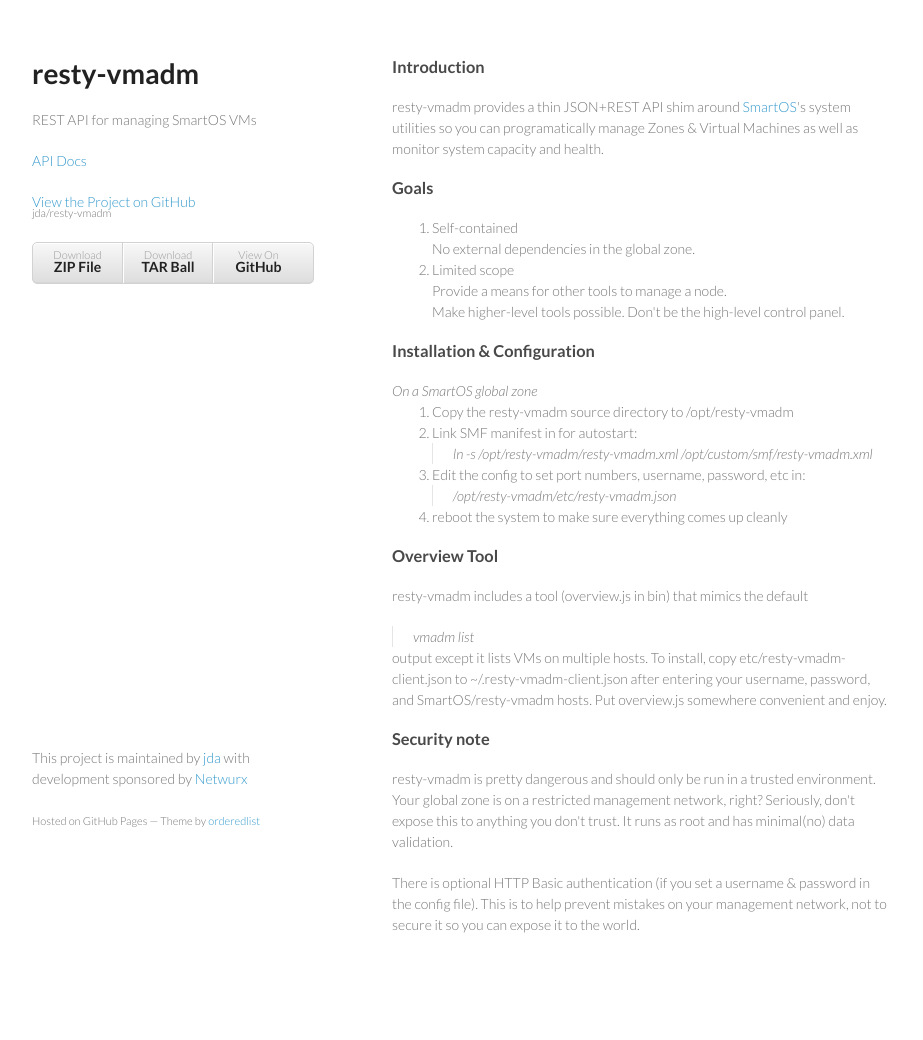
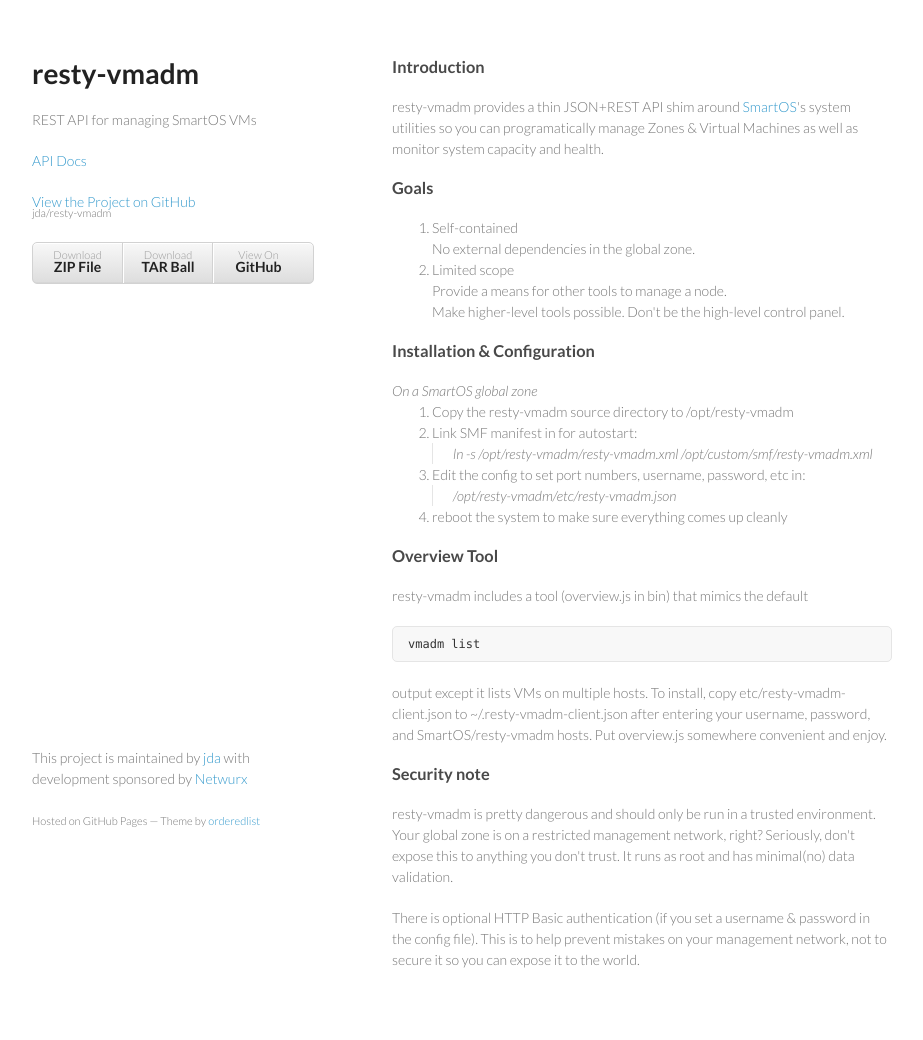
Before and after one commit to jda/resty-vmadm, a Jekyll site: the page index.html, which Jekyll copies as it is, in a window 1280 px wide. Shown: the whole page, without its empty margins (178-1101 px from the left). Built offline with Jekyll 4.4.1, drawn with Linux system fonts in a browser that asks for light colours; before the commit the page ends 1005 px from its top, so only the background shows below that.

Commit message:
fix formatting

```diff
--- a/index.html
+++ b/index.html
@@ -62,7 +62,7 @@
 
 <h3><a name="overview" class="anchor" href="#setup"><span class="octicon octicon-link"></span></a>Overview Tool</h3>
 <p>
-resty-vmadm includes a tool (overview.js in bin) that mimics the default <blockquote>vmadm list</blockquote> output except it lists VMs on multiple hosts. To install, copy etc/resty-vmadm-client.json to ~/.resty-vmadm-client.json after entering your username, password, and SmartOS/resty-vmadm hosts. Put overview.js somewhere convenient and enjoy.
+resty-vmadm includes a tool (overview.js in bin) that mimics the default <pre>vmadm list</pre> output except it lists VMs on multiple hosts. To install, copy etc/resty-vmadm-client.json to ~/.resty-vmadm-client.json after entering your username, password, and SmartOS/resty-vmadm hosts. Put overview.js somewhere convenient and enjoy.
 </p>
 
 <h3><a name="security" class="anchor" href="#security"><span class="octicon octicon-link"></span></a>Security note</h3>
```
